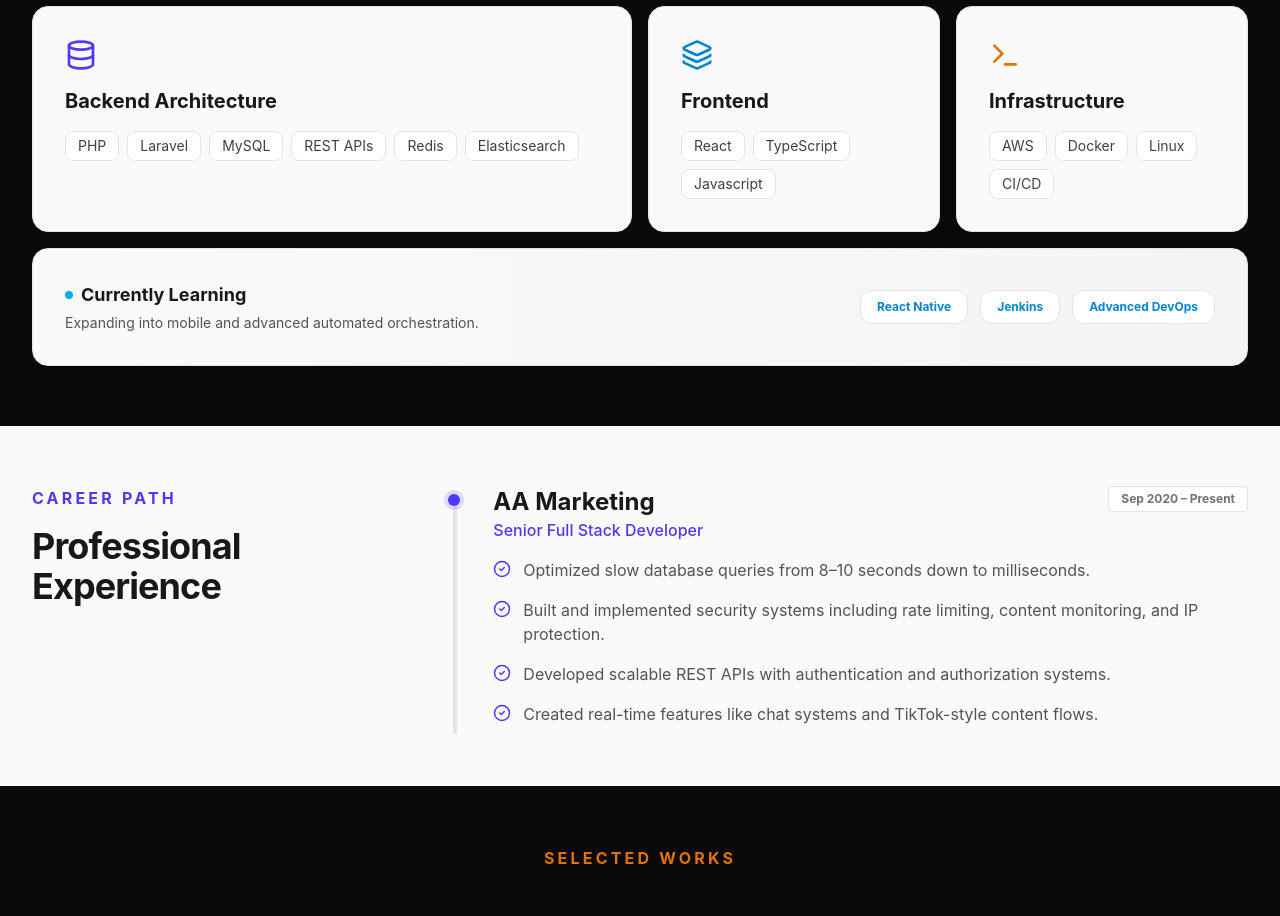
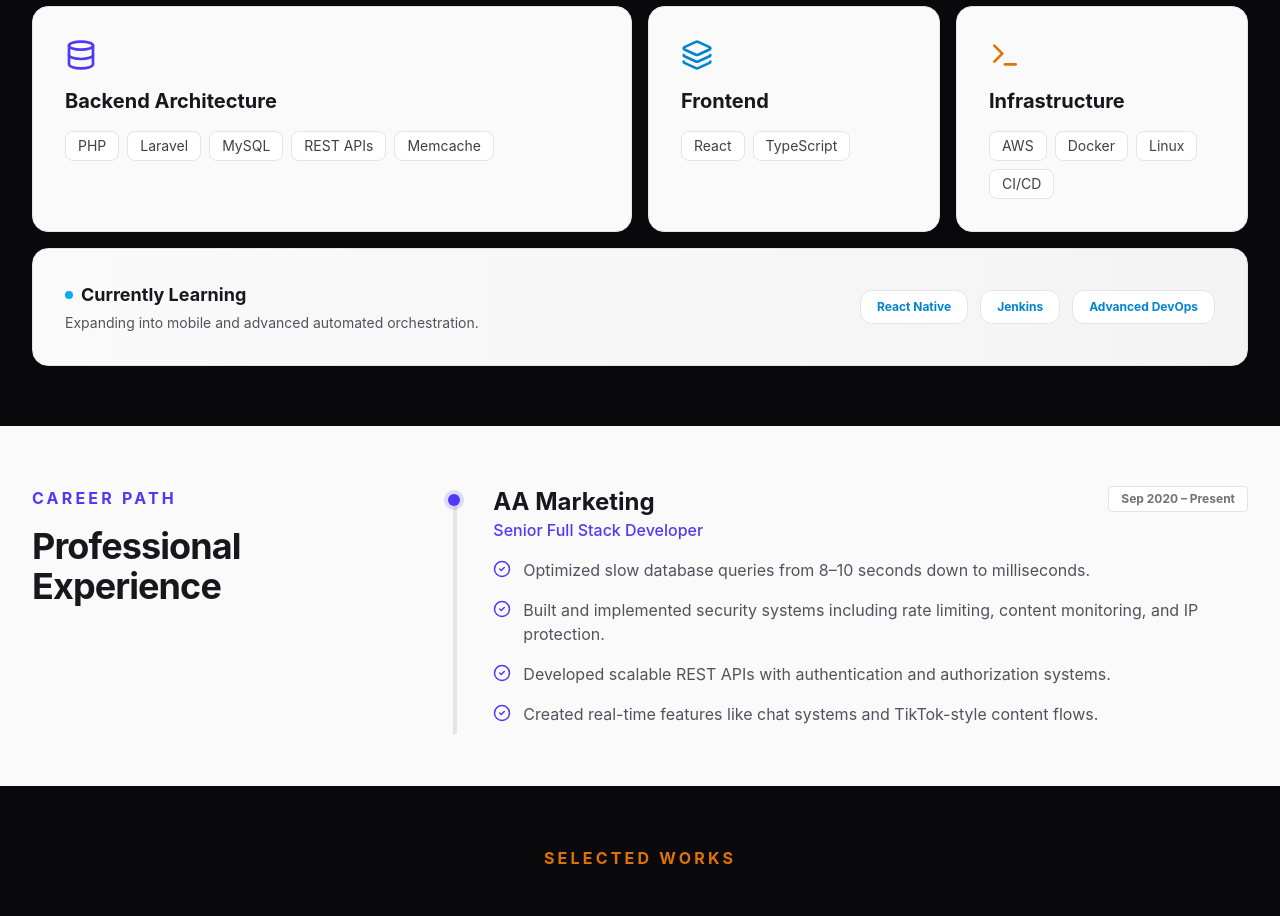
Before and after one commit to kishankewal/portfolio, a React (Vite) app: page / in a window 1280 px wide. Shown: the part 1620-2536 px from the top of the page. Built offline with nearby package versions, Linux system fonts and the light colour scheme; grey boxes are pictures that could not be loaded.

Commit message:
Updated content

```diff
--- a/src/App.tsx
+++ b/src/App.tsx
@@ -258,7 +258,7 @@ export default function App() {
                 <div className="text-indigo-600 dark:text-primary mb-4 group-hover:scale-110 transition-transform"><Database size={32} /></div>
                 <h3 className="text-xl font-bold mb-4 text-zinc-900 dark:text-white">Backend Architecture</h3>
                 <div className="flex flex-wrap gap-2">
-                  {['PHP', 'Laravel', 'MySQL', 'REST APIs', 'Redis', 'Elasticsearch'].map(skill => (
+                  {['PHP', 'Laravel', 'MySQL', 'REST APIs', 'Memcache'].map(skill => (
                     <span key={skill} className="px-3 py-1 bg-white dark:bg-zinc-950 rounded-lg text-sm border border-zinc-200 dark:border-zinc-800 hover:border-indigo-500 dark:hover:border-primary/50 transition-colors text-zinc-700 dark:text-zinc-300">
                       {skill}
                     </span>
@@ -275,7 +275,7 @@ export default function App() {
               <div className="text-sky-600 dark:text-secondary mb-4 group-hover:scale-110 transition-transform"><Layers size={32} /></div>
               <h3 className="text-xl font-bold mb-4 text-zinc-900 dark:text-white">Frontend</h3>
               <div className="flex flex-wrap gap-2">
-                {['React', 'TypeScript', 'Javascript' ].map(skill => (
+                {['React', 'TypeScript' ].map(skill => (
                   <span key={skill} className="px-3 py-1 bg-white dark:bg-zinc-950 rounded-lg text-sm border border-zinc-200 dark:border-zinc-800 hover:border-sky-500 dark:hover:border-secondary/50 transition-colors text-zinc-700 dark:text-zinc-300">
                     {skill}
                   </span>
```
